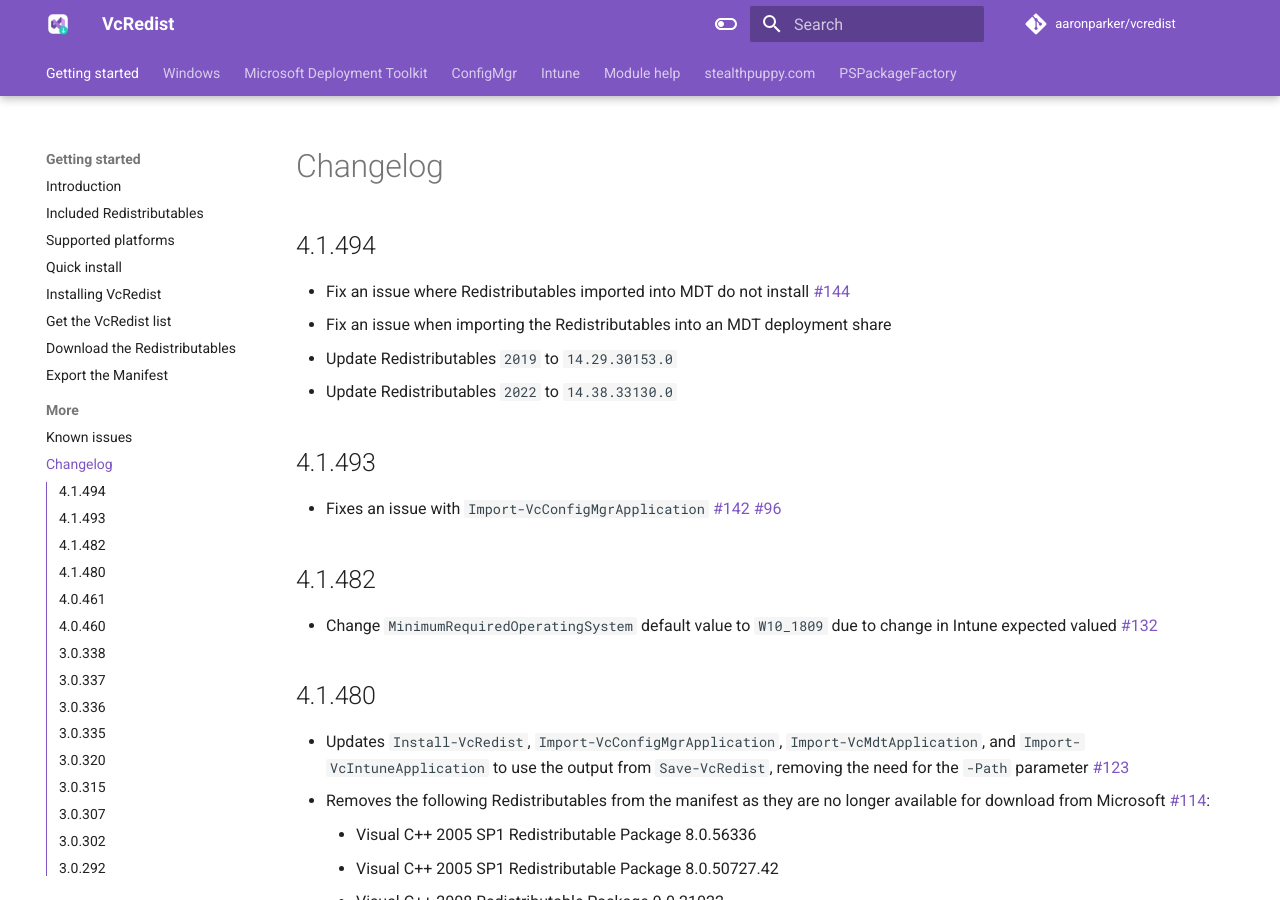
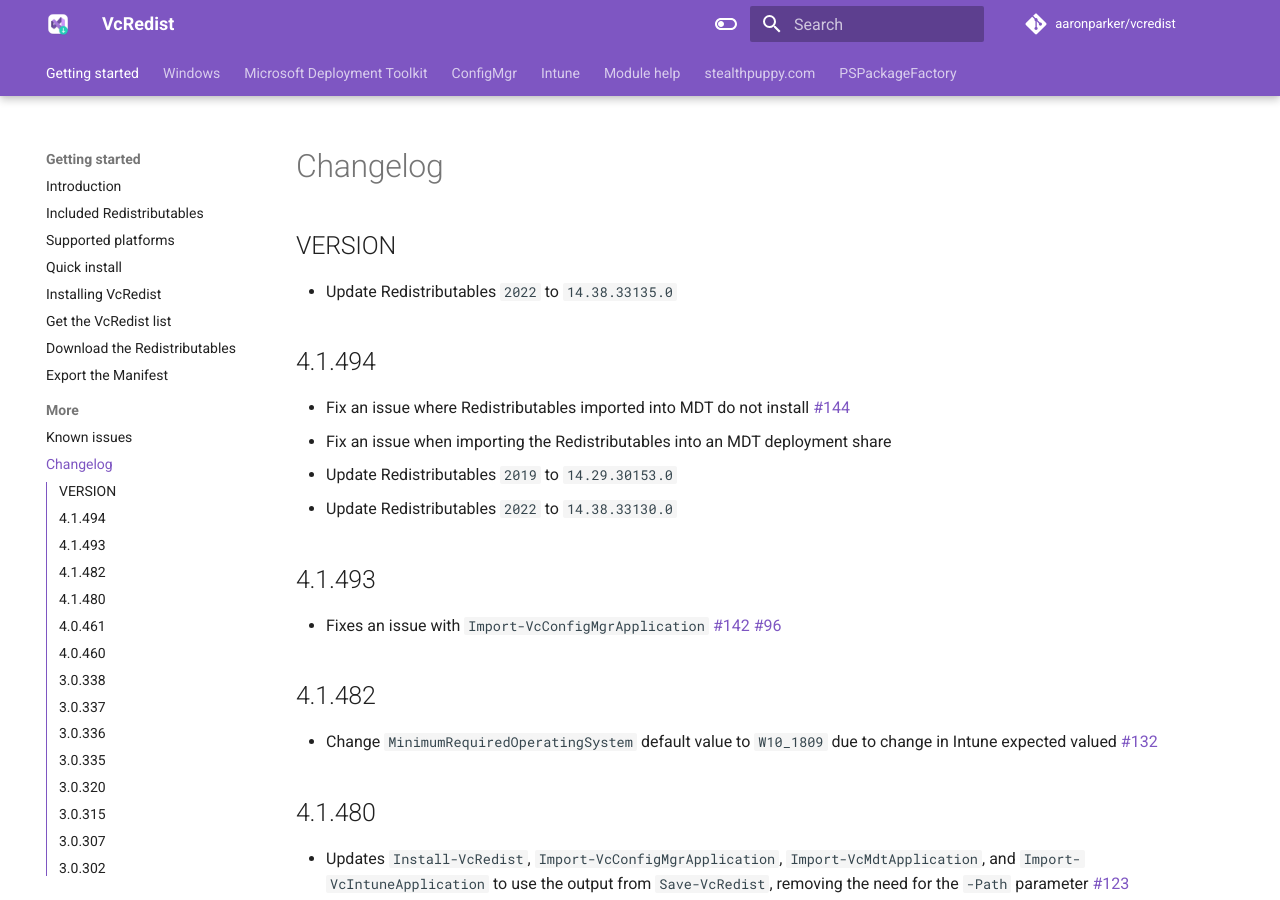
Before and after one commit to aaronparker/vcredist, an MkDocs documentation site: the page built from docs/changelog.md, in a window 1280 px wide and 900 px high. Built offline with MkDocs 1.6.1 and Material for MkDocs 9.7.7, drawn with Linux system fonts in a browser that asks for light colours; comment, search, counter and statistics services are not loaded.

Commit message:
Update changelog.md

```diff
--- a/docs/changelog.md
+++ b/docs/changelog.md
@@ -1,4 +1,8 @@
 # Changelog
+
+## VERSION
+
+* Update Redistributables `2022` to `14.38.33135.0`
 
 ## 4.1.494
 
```
